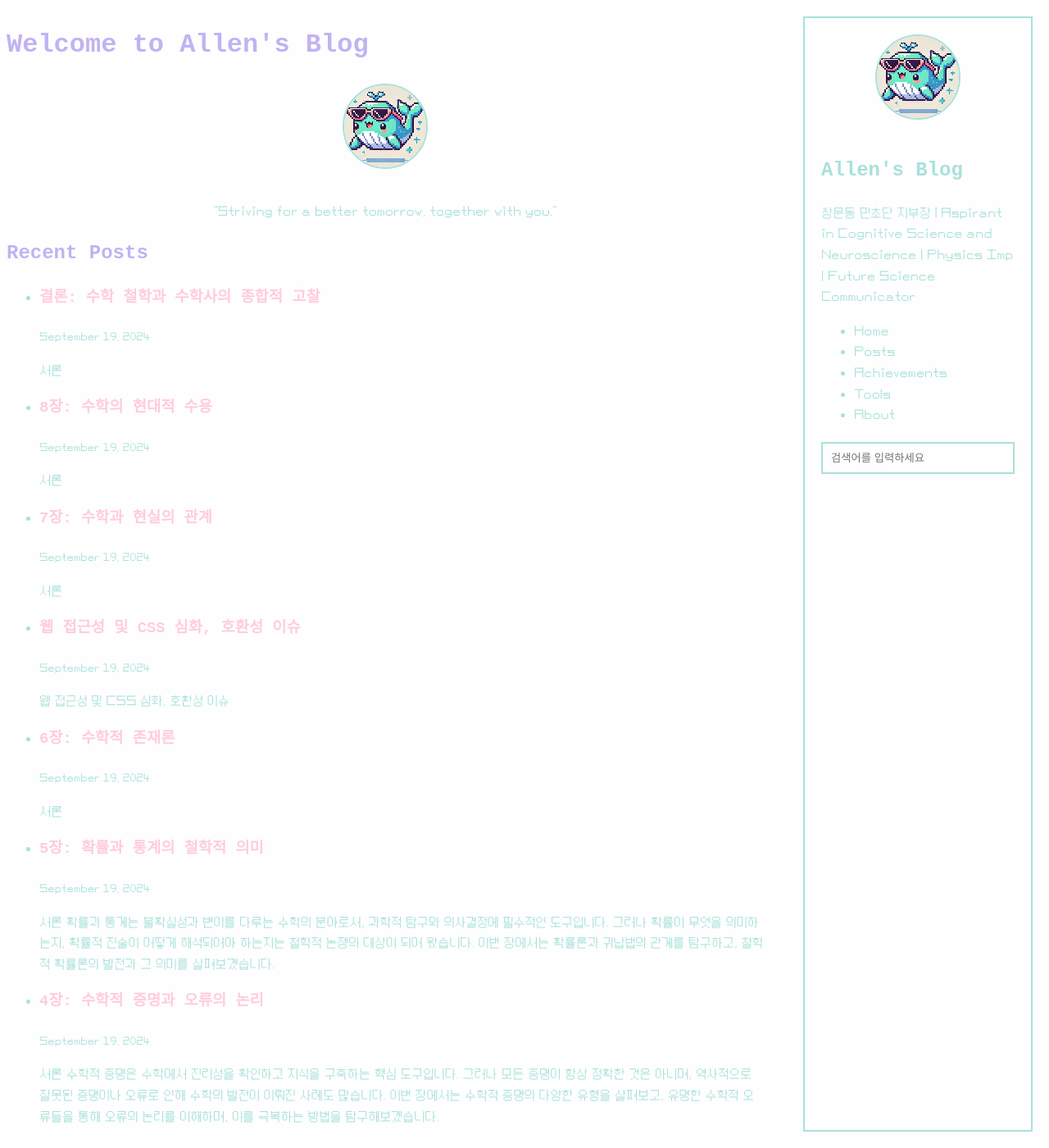
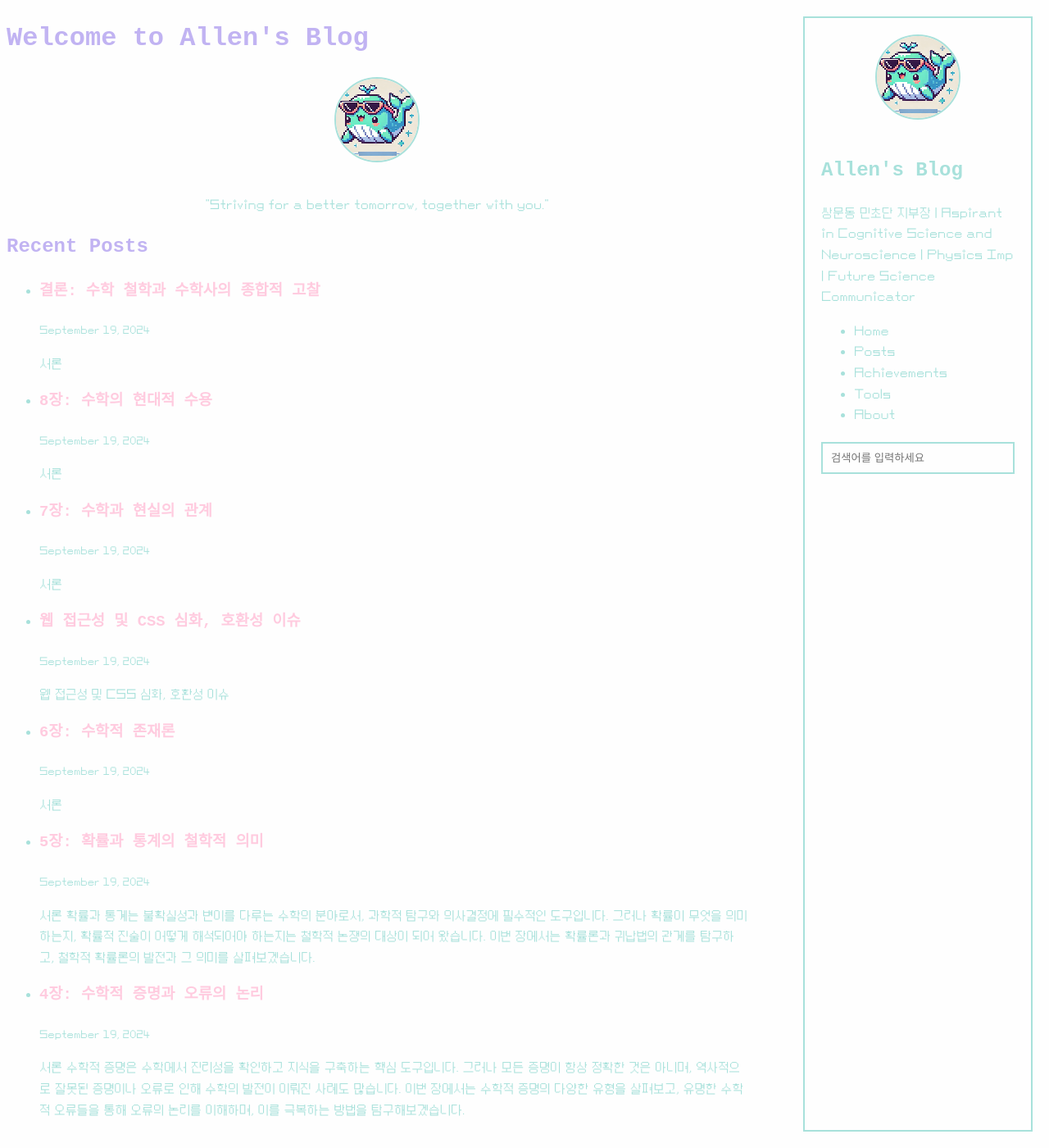
Before and after one commit to allenkang92/allenkang92.github.io, a Jekyll site: the page built from index.html, in a window 1280 px wide and 1400 px high. Shown: the whole window at 82% size. Built offline with Jekyll 4.4.1, drawn with Linux system fonts in a browser that asks for light colours; some web fonts are replaced.

Commit message:
비율 조정

```diff
--- a/assets/css/style.css
+++ b/assets/css/style.css
@@ -23,38 +23,34 @@
 /* 레이아웃 컨테이너 */
 .layout-container {
   display: flex;
-  max-width: 1200px;
+  max-width: 100%;
   margin: 0 auto;
   padding: 20px;
   box-sizing: border-box;
   gap: 20px;
-  position: relative;
 }
 
 /* 메인 콘텐츠 */
 .main-content {
   flex: 1;
-  padding-right: 20px; /* 콘텐츠 내부 여백 */
+  padding-right: 40px; /* 콘텐츠 내부 여백 */
+  margin-right: 340px; /* 사이드바와의 간격 조정 */
   box-sizing: border-box;
-  margin-right: 300px; /* 사이드바와의 간격 */
-  min-width: 0; /* 콘텐츠가 사이드바를 침범하지 않도록 */
-  overflow: hidden; /* 내용이 넘치지 않도록 */
 }
 
 /* 사이드바 */
 .sidebar-right {
-  width: 280px; /* 사이드바의 고정 너비 */
+  width: 280px;
   background-color: #fefefe;
   border: 2px solid #A8E1DB; /* 상하좌우 테두리 */
   padding: 20px;
   box-sizing: border-box;
   color: #A8E1DB;
-  position: fixed; /* 화면 오른쪽 고정 */
-  right: 20px; /* 오른쪽에 고정 */
+  position: fixed;
+  right: 20px; /* 화면 오른쪽에 고정 */
   top: 20px; /* 상단에 고정되는 위치 */
   height: calc(100vh - 40px); /* 화면 전체 높이에서 상하 간격을 뺀 높이 */
   overflow-y: auto; /* 내용이 넘칠 경우 스크롤 가능하도록 설정 */
-  z-index: 1000; /* 사이드바가 다른 요소 위에 표시되도록 설정 */
 }
 
 /* 사이드바 내부 텍스트와 링크 색상 */
@@ -124,7 +120,7 @@
 .categories select {
   width: 150px; /* 드롭다운 너비 조정 */
   padding: 8px;
-  border: 2px solid #A8E1DB; /* 테두리 색상 */
+  border: 2px solid #A8E1DB;
   background-color: #fefefe;
   color: #A8E1DB;
   font-family: 'PFStardust', monospace;
```
Also changed, not shown: assets/css/main.css (+7 -11 lines).
